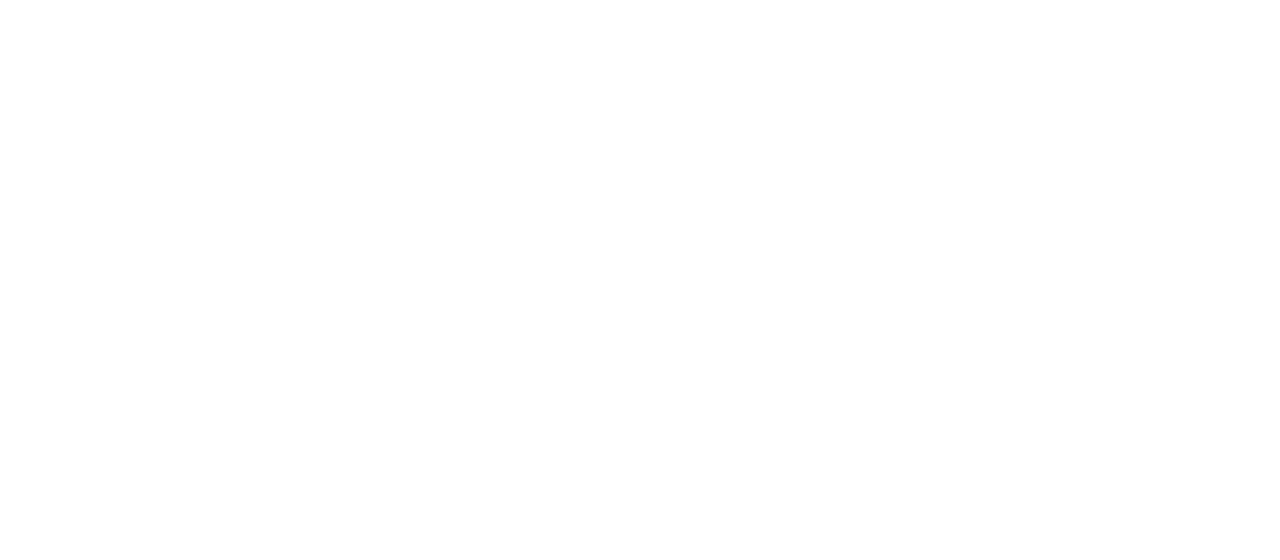
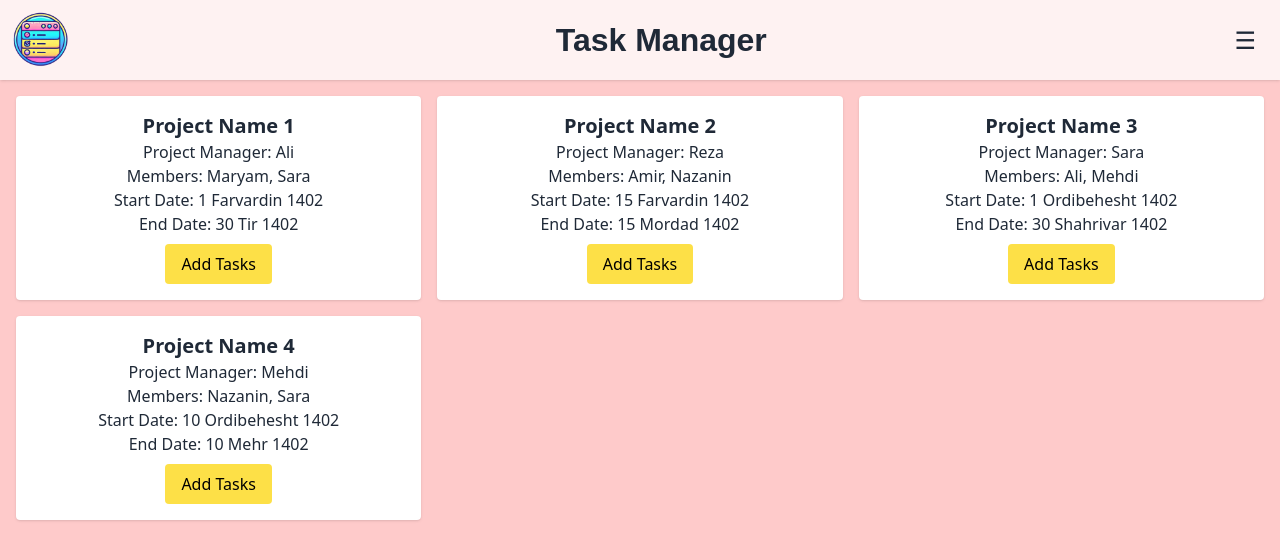
Before and after one commit to NullPointerExceptionNIT/ProjectManager, a React (Vite) app in the folder frontend/: page /ProjectPage in a window 1280 px wide. Before the commit this address had no page. Shown: the top 560 px of the page. Built offline with nearby package versions, Linux system fonts and the light colour scheme.

Commit message:
project page added to react

```diff
--- a/frontend/src/App.jsx
+++ b/frontend/src/App.jsx
@@ -3,6 +3,7 @@
 import Home from './Home'
 import Signup from './Signup';
 import Login from './login';
+import ProjectPage from './ProjectPage';
 function App() {
 
   return (
@@ -12,6 +13,7 @@
             <Route path="/" element={<Home />} />
             <Route path="/Signup" element={<Signup />} />
             <Route path="/Login" element={<Login />} />
+            <Route path="/ProjectPage" element={<ProjectPage />} />
           </Routes>
       </AuthProvider>
     </Router>
--- a/frontend/src/Header.jsx
+++ b/frontend/src/Header.jsx
@@ -1,12 +1,12 @@
 import logo from './assets/project-manager-logo.png'
-
+import './App.css'
 
 const Header =()=>{
     return(
             <header className="flex justify-between items-center bg-red-50 shadow">
                 <div className="flex items-center">
                     <img src={logo} alt="Logo" className="h-20 mr-2"/>
-                    <h1 className="font-bold text-xxl font-playwrite">Task Manager</h1>
+                    <h1 className="tex-center font-bold text-xxl font-playwrite">Task Manager</h1>
                 </div>
                 <div className="flex space-x-2 mr-5">
                     <a href="LoginPage.html" className="text-red-500 hover:underline">Login</a>
--- /dev/null
+++ b/frontend/src/ProjectPage.jsx
@@ -0,0 +1,59 @@
+import logo from './assets/project-manager-logo.png'
+import './App.css'
+function ProjectPage() {
+    return (
+        <div>
+            <div class="bg-red-200 h-screen overflow-hidden">
+                <header class="flex justify-between items-center bg-red-50 shadow pr-6">
+                    <img src={logo} alt="Logo" class="h-20 mr-2" />
+                    <h1 class="font-bold text-xxl font-playwrite">Task Manager</h1>
+                    <div class="relative">
+                        <button id="menu-toggle" class="focus:outline-none text-2xl">☰</button>
+                        <div id="dropdown" class="hidden absolute right-0 mt-2 w-48 bg-white text-black rounded shadow-lg">
+                            <img src="user.png" alt="user img" class="w-16 h-16 rounded-full mx-auto mt-2" />
+                            <div class="py-2 px-4 hover:bg-gray-200 cursor-pointer"><a href="ProfilePage.html">Profile</a></div>
+                            <div class="py-2 px-4 hover:bg-gray-200 cursor-pointer">Add Project</div>
+                            <div class="py-2 px-4 hover:bg-gray-200 cursor-pointer">Progress</div>
+                        </div>
+                    </div>
+                </header>
+                <main class="p-4 grid grid-cols-1 md:grid-cols-3 gap-4 text-center">
+                    <div class="bg-white p-4 rounded shadow">
+                        <h2 class="text-xl font-bold">Project Name 1</h2>
+                        <p>Project Manager: Ali</p>
+                        <p>Members: Maryam, Sara</p>
+                        <p>Start Date: 1 Farvardin 1402</p>
+                        <p>End Date: 30 Tir 1402</p>
+                        <button class="bg-yellow-300 text-black px-4 py-2 rounded mt-2">Add Tasks</button>
+                    </div>
+                    <div class="bg-white p-4 rounded shadow">
+                        <h2 class="text-xl font-bold">Project Name 2</h2>
+                        <p>Project Manager: Reza</p>
+                        <p>Members: Amir, Nazanin</p>
+                        <p>Start Date: 15 Farvardin 1402</p>
+                        <p>End Date: 15 Mordad 1402</p>
+                        <button class="bg-yellow-300 text-black px-4 py-2 rounded mt-2">Add Tasks</button>
+                    </div>
+                    <div class="bg-white p-4 rounded shadow">
+                        <h2 class="text-xl font-bold">Project Name 3</h2>
+                        <p>Project Manager: Sara</p>
+                        <p>Members: Ali, Mehdi</p>
+                        <p>Start Date: 1 Ordibehesht 1402</p>
+                        <p>End Date: 30 Shahrivar 1402</p>
+                        <button class="bg-yellow-300 text-black px-4 py-2 rounded mt-2">Add Tasks</button>
+                    </div>
+                    <div class="bg-white p-4 rounded shadow">
+                        <h2 class="text-xl font-bold">Project Name 4</h2>
+                        <p>Project Manager: Mehdi</p>
+                        <p>Members: Nazanin, Sara</p>
+                        <p>Start Date: 10 Ordibehesht 1402</p>
+                        <p>End Date: 10 Mehr 1402</p>
+                        <button class="bg-yellow-300 text-black px-4 py-2 rounded mt-2">Add Tasks</button>
+                    </div>
+                </main>
+            </div>
+        </div>
+    )
+}
+
+export default ProjectPage
```
